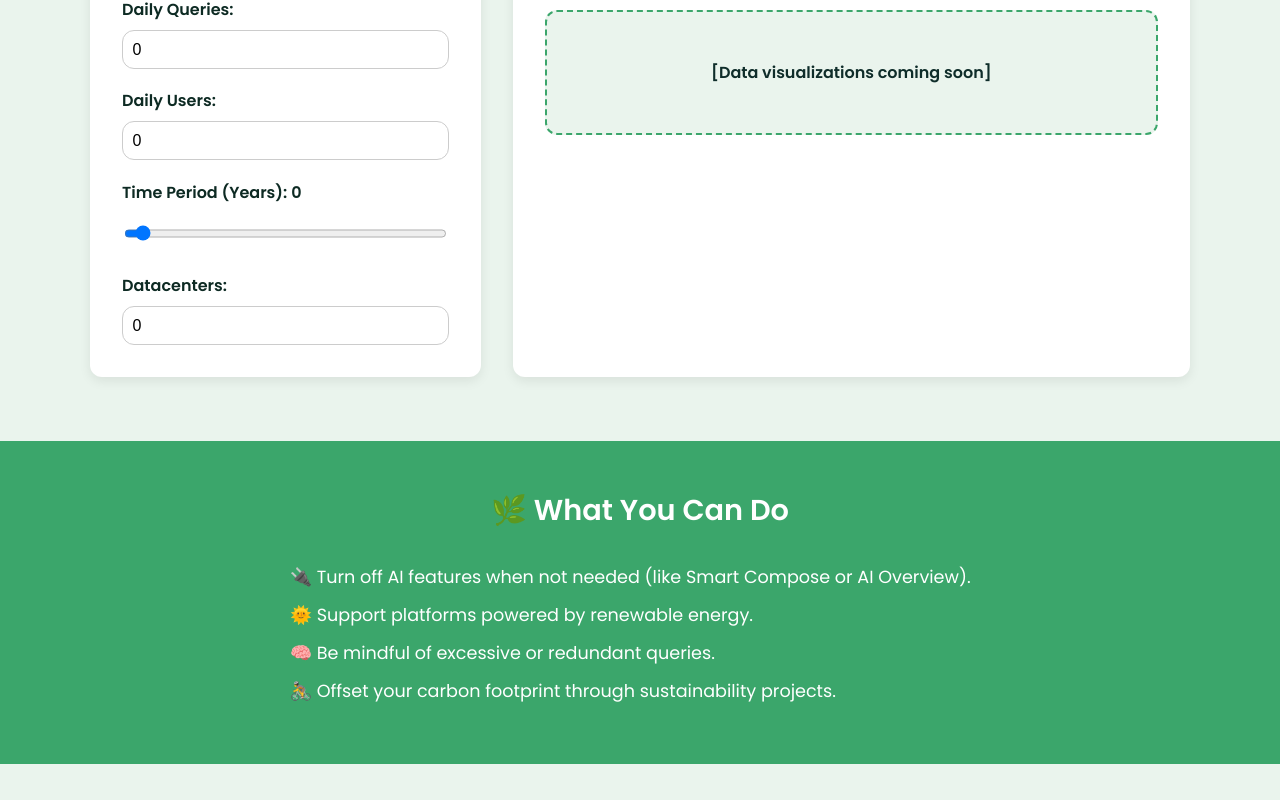
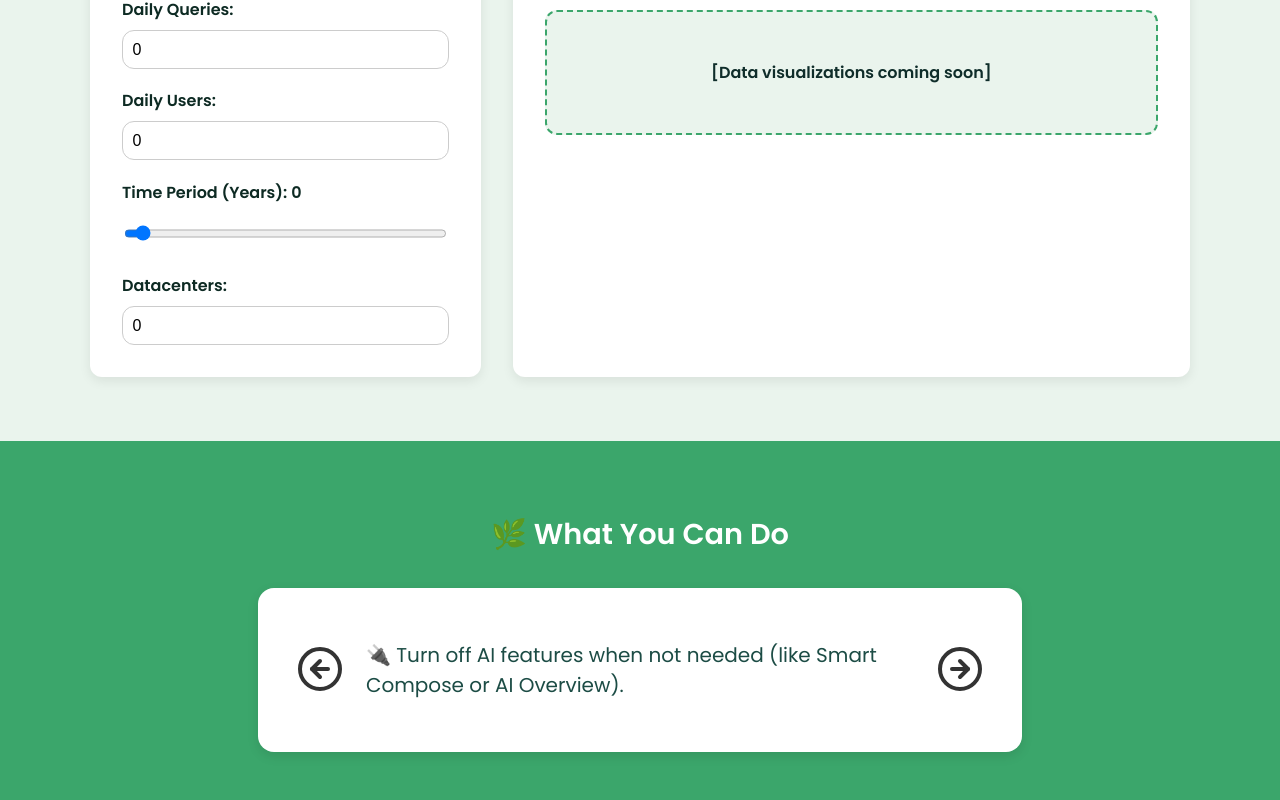
Before and after one commit to daver12345/lmc-ai-env-website, a React app: page / in a window 1280 px wide. Shown: the part 769-1569 px from the top of the page. Before the commit the page ends 1533 px from the top, so only its background shows below. Built offline with nearby package versions, Linux system fonts and the light colour scheme.

Commit message:
Suggestions updates

```diff
--- a/package.json
+++ b/package.json
@@ -12,6 +12,7 @@
   "license": "ISC",
   "description": "",
   "dependencies": {
+    "lucide-react": "^0.488.0",
     "react": "^19.1.0",
     "react-dom": "^19.1.0"
   },
--- a/src/App.css
+++ b/src/App.css
@@ -123,14 +123,47 @@ section.interaction {
 /* --- Suggestions Footer --- */
 .suggestions {
   background-color: var(--accent);
-  color: white;
+  color: var(--primary);
   padding: 3rem 1rem;
   text-align: center;
 }
 
-.suggestions h2 {
-  margin-top: 0;
+.suggestions-title {
   font-size: 1.8rem;
+  margin-bottom: 2rem;
+  color: white;
+}
+
+.suggestion-box {
+  max-width: 700px;
+  margin: 0 auto;
+  background-color: #ffffff;
+  border-radius: 1rem;
+  padding: 2rem;
+  box-shadow: 0 4px 12px rgba(0, 0, 0, 0.1);
+  position: relative;
+  display: flex;
+  align-items: center;
+  justify-content: space-between;
+  gap: 1rem;
+}
+
+.suggestion-text {
+  flex-grow: 1;
+  font-size: 1.25rem;
+  text-align: left;
+}
+
+.nav-arrow {
+  background: none;
+  border: none;
+  cursor: pointer;
+  color: #333;
+  transition: transform 0.2s ease;
+}
+
+.nav-arrow:hover {
+  transform: scale(1.1);
 }
 
 .suggestions ul {
--- a/src/components/Suggestions.js
+++ b/src/components/Suggestions.js
@@ -1,16 +1,44 @@
-// File: src/components/Suggestions.js
-import React from 'react';
+import React, { useState } from 'react';
+import { ArrowRightCircle, ArrowLeftCircle } from 'lucide-react';
 
 function Suggestions() {
+  const suggestions = [
+    '🔌 Turn off AI features when not needed (like Smart Compose or AI Overview).',
+    '🌞 Support platforms powered by renewable energy.',
+    '🧠 Be mindful of excessive or redundant queries.',
+    '🚴 Offset your carbon footprint through sustainability projects.',
+  ];
+
+  const [index, setIndex] = useState(0);
+
+  const nextSuggestion = () => {
+    setIndex((prevIndex) => (prevIndex + 1) % suggestions.length);
+  };
+
+  const prevSuggestion = () => {
+    setIndex((prevIndex) => (prevIndex - 1 + suggestions.length) % suggestions.length);
+  };
+
   return (
     <section id="suggestions" className="suggestions">
-      <h2>🌿 What You Can Do</h2>
-      <ul>
-        <li>🔌 Turn off AI features when not needed (like Smart Compose or AI Overview).</li>
-        <li>🌞 Support platforms powered by renewable energy.</li>
-        <li>🧠 Be mindful of excessive or redundant queries.</li>
-        <li>🚴 Offset your carbon footprint through sustainability projects.</li>
-      </ul>
+      <h2 className="suggestions-title">🌿 What You Can Do</h2>
+      <div className="suggestion-box">
+        <button
+          className="nav-arrow"
+          onClick={prevSuggestion}
+          aria-label="Previous suggestion"
+        >
+          <ArrowLeftCircle size={48} />
+        </button>
+        <p className="suggestion-text">{suggestions[index]}</p>
+        <button
+          className="nav-arrow"
+          onClick={nextSuggestion}
+          aria-label="Next suggestion"
+        >
+          <ArrowRightCircle size={48} />
+        </button>
+      </div>
     </section>
   );
 }
```
Also changed, not shown: 1 other file (tests, documents, lock files or other folders).
